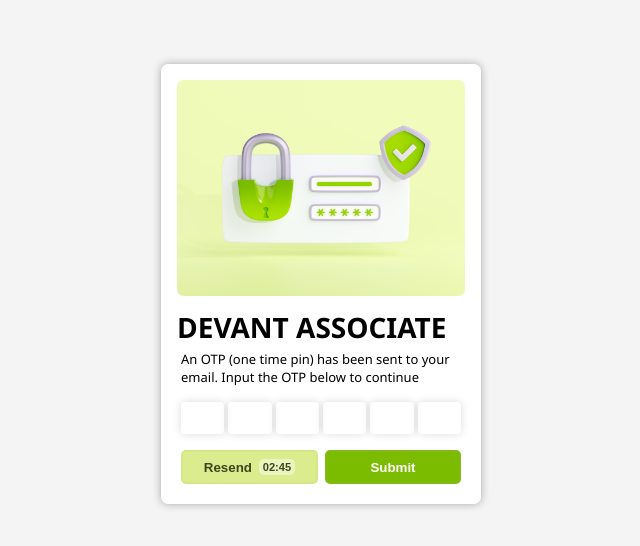
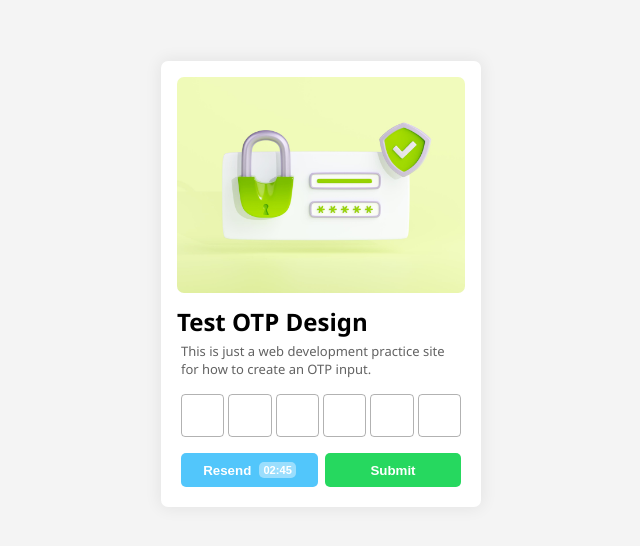
Before and after one commit to astraldev/OTPInput, a plain HTML site: page index.html in a window 1280 px wide. Shown: the part 116-662 px from the top of the page, without its empty margins (319-959 px from the left). Drawn offline with Linux system fonts and the light colour scheme.

Commit message:
ui revamp

```diff
--- a/index.html
+++ b/index.html
@@ -17,10 +17,10 @@
         </div>
         <div class="heading">
             <h1>
-                Devant Associate
+                Test OTP Design
             </h1>
             <span>
-                An OTP (one time pin) has been sent to your email. Input the OTP below to continue
+                This is just a web development practice site for how to create an OTP input.
             </span>
         </div>
         <div>
@@ -70,13 +70,13 @@
 
             for (let elem of elements) {
                 elem.innerText = ""
-                elem.style.border = "none"
+                elem.style.border = "1px solid rgba(0, 0, 0, 0.3)"
                 elem.classList.remove("fade-in-animation")
             }
 
             for(let index = 0; index < otp.length; index++){
                 elements[index].innerText = otp[index]
-                elements[index].style.border = "2px solid rgb(129, 186, 22)"
+                elements[index].style.border = "1px solid rgb(129, 186, 22)"
             }
 
             if(otp.length < 6){
--- a/style.css
+++ b/style.css
@@ -23,19 +23,19 @@ body {
     background: rgb(255, 255, 255);
     row-gap: 0.5rem;
     flex-direction: column;
-    box-shadow: 0 0 0.5rem 0 rgba(0, 0, 0, 0.312);
+    box-shadow: 0 0 1rem 0.125rem rgba(0, 0, 0, 0.068);
 }
 
 .heading > h1 {
     text-align: left;
-    font-size: 1.75rem;
-    text-transform: uppercase;
+    font-size: 1.5rem;
     font-family: 'Segoe UI', Tahoma, Geneva, Verdana, sans-serif;
 }
 .heading > span {
     display: block;
     padding: 0.25rem;
     text-align: left;
+    color: rgb(98, 98, 98);
     font-size: small;
     font-family: 'Segoe UI', Tahoma, Geneva, Verdana, sans-serif;
 }
@@ -56,15 +56,15 @@ body {
 }
 
 .btn-box > button:first-child{
-    background-color: rgb(219, 236, 143);
-    border: 2px solid rgb(213, 231, 133);
+    background-color: rgba(0, 171, 250, 0.679);
     justify-content: space-evenly;
+    border: none;
     padding: 0 1rem;
-    color: rgb(61, 69, 29);
+    color: rgb(255, 255, 255);
 }
 .btn-box > button:last-child{
-    background-color: rgb(123 188 0);
-    border: 2px solid rgb(129, 186, 22);
+    background-color: rgb(38, 216, 95);
+    border: none;
     color: white;
 }
 .btn-box > button {
@@ -87,11 +87,14 @@ body {
     inset: 0;
     color: transparent;
     outline: none;
+    user-select: none;
+}
+.otp-input::selection{
+    color: none;
 }
 
 .otp-container {
     /* background-color: rgba(255, 255, 255, 0.441); */
-    height: 2.5rem;
     padding: 0.25rem;
     position: relative;
     width: 100%;
@@ -101,13 +104,13 @@ body {
 }
 .otp-container > span{
     pointer-events: none;
-    height: 100%;
     border-radius: 4px;
     display: grid;
     place-items: center;
     font-size: 1.25rem;
     font-weight: bold;
-    box-shadow: 0 0 0.5rem 0 rgba(0, 0, 0, 0.145);
+    aspect-ratio: 1/1;
+    border: 1px solid rgba(0, 0, 0, 0.3);
 }
 .fade-in-animation {
     animation: fade-in 700ms 350ms infinite ease-in-out;
```
